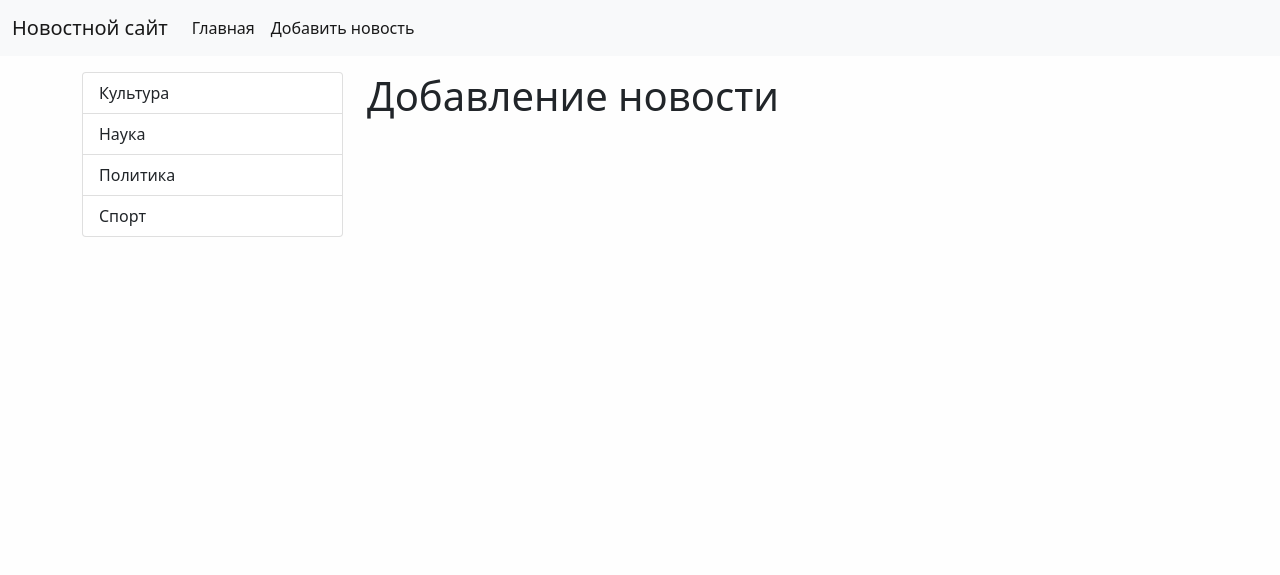
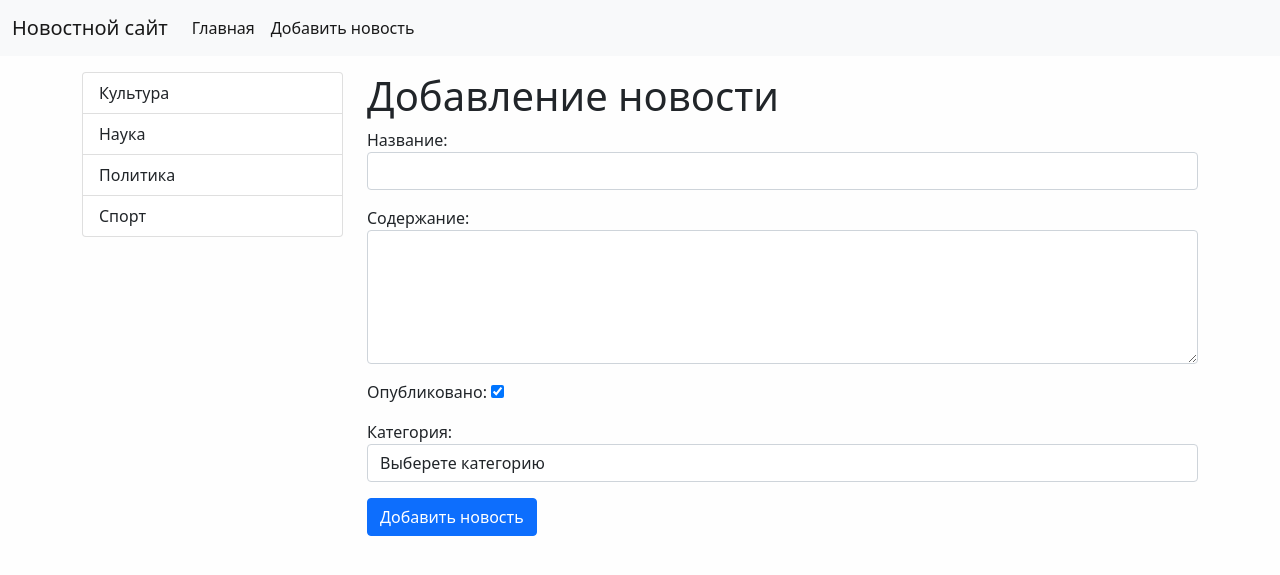
Before and after one commit to OlegModenov/News, a Django app: page /news/add_news/ in a window 1280 px wide. Shown: the top 575 px of the page. Run offline with Django 3.2, Linux system fonts and the light colour scheme; data comes from the database, SQL or seed files in the repository; both versions use the stored data as it was after the commit; some libraries are stand-ins or nearby versions.

Commit message:
Реализована форма (не связанная с моделью)

```diff
--- a/news/forms.py
+++ b/news/forms.py
@@ -0,0 +1,12 @@
+from django import forms
+from .models import Category
+
+
+class NewsForm(forms.Form):
+    title = forms.CharField(max_length=150, label='Название', widget=forms.TextInput(attrs={"class": "form-control"}))
+    content = forms.CharField(label='Содержание', required=False,
+                              widget=forms.Textarea(attrs={"class": "form-control", "rows": 5}))
+    is_published = forms.BooleanField(label='Опубликовано', initial=True)
+    category = forms.ModelChoiceField(queryset=Category.objects.all(), label='Категория',
+                                      empty_label='Выберете категорию',
+                                      widget=forms.Select(attrs={"class": "form-control"}))
--- a/news/models.py
+++ b/news/models.py
@@ -3,7 +3,7 @@ from django.urls import reverse
 
 
 class News(models.Model):
-    title = models.CharField(max_length=150, verbose_name='Наименование')
+    title = models.CharField(max_length=150, verbose_name='Название')
     content = models.TextField(verbose_name='Содержание')
     creation_date = models.DateTimeField(auto_now_add=True, verbose_name='Создано')
     update_date = models.DateTimeField(auto_now=True, verbose_name='Обновлено')
@@ -24,7 +24,7 @@ class News(models.Model):
     def get_absolute_url(self):
         # Функция reverse - аналог тега url в шаблоне. Данные функции строят ссылку в py и html файлах соответственно
         # Передаем в reverse название маршрута и параметр для построения данного маршрута
-        return reverse('news_one', kwargs={'news_id': self.pk})
+            return reverse('news_one', kwargs={'news_id': self.pk})
 
 
 class Category(models.Model):
--- a/news/templates/news/add_news.html
+++ b/news/templates/news/add_news.html
@@ -1,13 +1,84 @@
 {% extends 'base.html' %}
 
 {% block title %}
-     Добавление новости  : {{ block.super }}
+Добавление новости  : {{ block.super }}
 {% endblock title %}
 
 {% block sidebar %}
-    {% include 'inc/_sidebar.html' %}
+{% include 'inc/_sidebar.html' %}
 {% endblock sidebar %}
 
 {% block content %}
-      <h1> Добавление новости </h1>
+<h1> Добавление новости </h1>
+<form action="{% url 'add_news' %}" method="post">
+    <!-- Обязательная защита от подделки формы (crsf-уязвимости)-->
+    {% csrf_token %}
+
+    <!-- Автоматический вывод полей формы (заключены в параграфы - тег <p>)-->
+    {{ form.as_p }}
+
+
+
+     {% comment "Ручноый вывод полей формы (более гибкий вариант)"%}
+    <!-- Отображение общих ошибок для формы или ошибки, связанные со скрытыми полями -->
+    {{ form.non_field.errors }}
+    <div class="mb-3">
+        <label for="{{ form.title.id_for_label }}" class="form-label">Название: </label>
+        <!-- Вывод input-->
+        {{ form.title }}
+        <!-- Валидация -->
+        <div class="invalid-feedback">
+            {{ form.title.errors }}
+        </div>
+    </div>
+
+    <div class="mb-3">
+        <label for="{{ form.content.id_for_label }}" class="form-label">Содержание: </label>
+        <!-- Вывод input-->
+        {{ form.content }}
+        <!-- Валидация -->
+        <div class="invalid-feedback">
+            {{ form.content.errors }}
+        </div>
+    </div>
+
+    <div class="mb-3">
+        <label for="{{ form.is_published.id_for_label }}" class="form-label">Опубликовано: </label>
+        <!-- Вывод input-->
+        {{ form.is_published }}
+        <!-- Валидация -->
+        <div class="invalid-feedback">
+            {{ form.is_published.errors }}
+        </div>
+    </div>
+
+    <div class="mb-3">
+        <label for="{{ form.category.id_for_label }}" class="form-label">Категория: </label>
+        <!-- Вывод input-->
+        {{ form.category }}
+        <!-- Валидация -->
+        <div class="invalid-feedback">
+            {{ form.category.errors }}
+        </div>
+    </div>
+    {% endcomment %}
+
+    {% comment "Вывод полей формы в цикле"%}
+    {% for field in form %}
+        <div class="mb-3">
+        {{ field.label_tag }}
+        <!-- Вывод input-->
+        {{ field }}
+        <!-- Валидация -->
+        <div class="invalid-feedback">
+            {{ field.errors }}
+        </div>
+    </div>
+    {% endfor %}
+    {% endcomment %}
+
+
+    <!-- Кнопку нужно создавать самому -->
+    <button class="btn btn-primary btn-block" type="submit">Добавить новость</button>
+</form>
 {% endblock content %}
--- a/news/views.py
+++ b/news/views.py
@@ -1,7 +1,8 @@
-from django.shortcuts import render, get_object_or_404
+from django.shortcuts import render, get_object_or_404, redirect
 from django.http import HttpResponse
 
 from .models import News, Category
+from .forms import NewsForm
 
 
 def index(request):
@@ -39,4 +40,12 @@ def view_news(request, news_id):
 
 def add_news(request):
     """ Возвращает форму добавления новости """
-    return render(request, 'news/add_news.html')
+    if request.method == 'POST':
+        form = NewsForm(request.POST)
+        if form.is_valid():
+            news = News.objects.create(**form.cleaned_data)
+            return redirect(news)
+    else:
+        form = NewsForm()
+    context = {'form': form}
+    return render(request, 'news/add_news.html', context)
--- a/static/css/style.css
+++ b/static/css/style.css
@@ -1,3 +1,7 @@
 body{
     background-color: #fefefe;
 }
+
+.errorlist {
+    color: red;
+}
```
Also changed, not shown: db.sqlite3.
